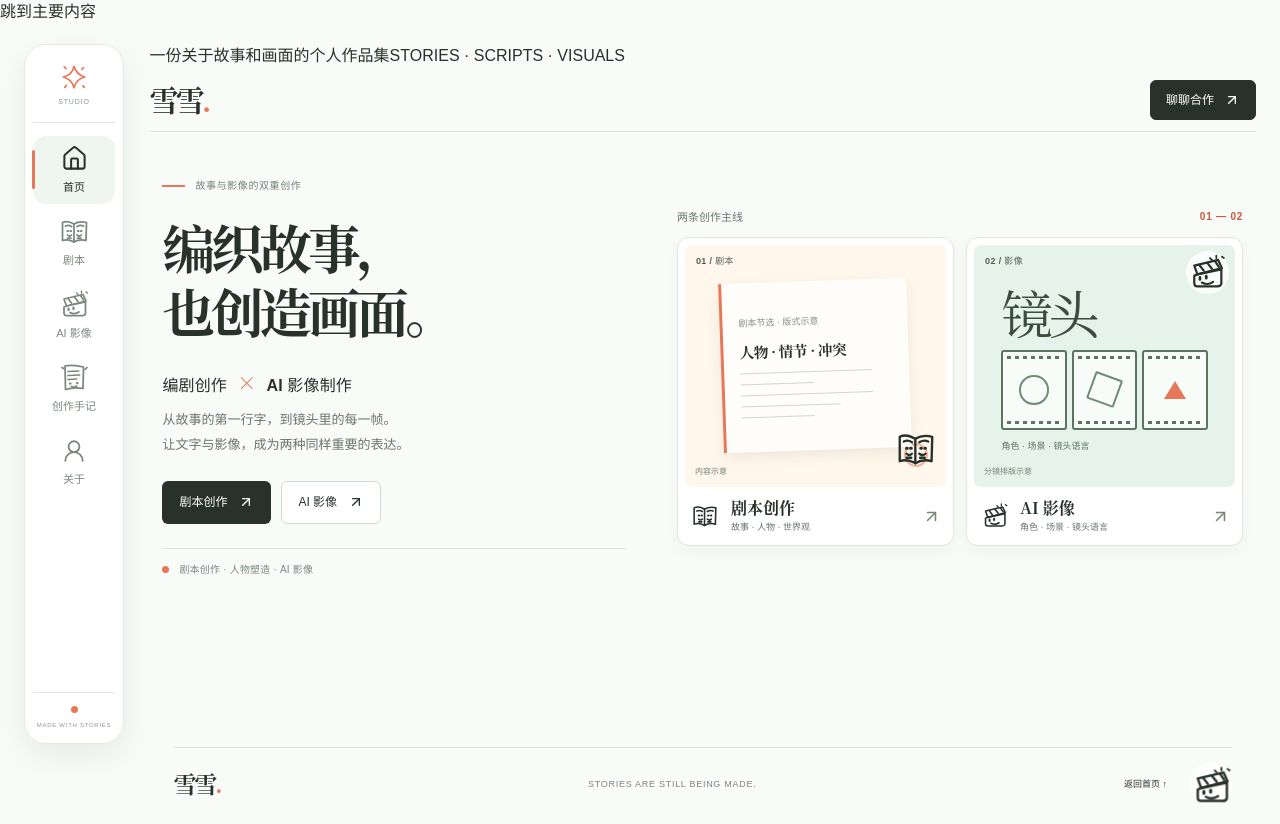
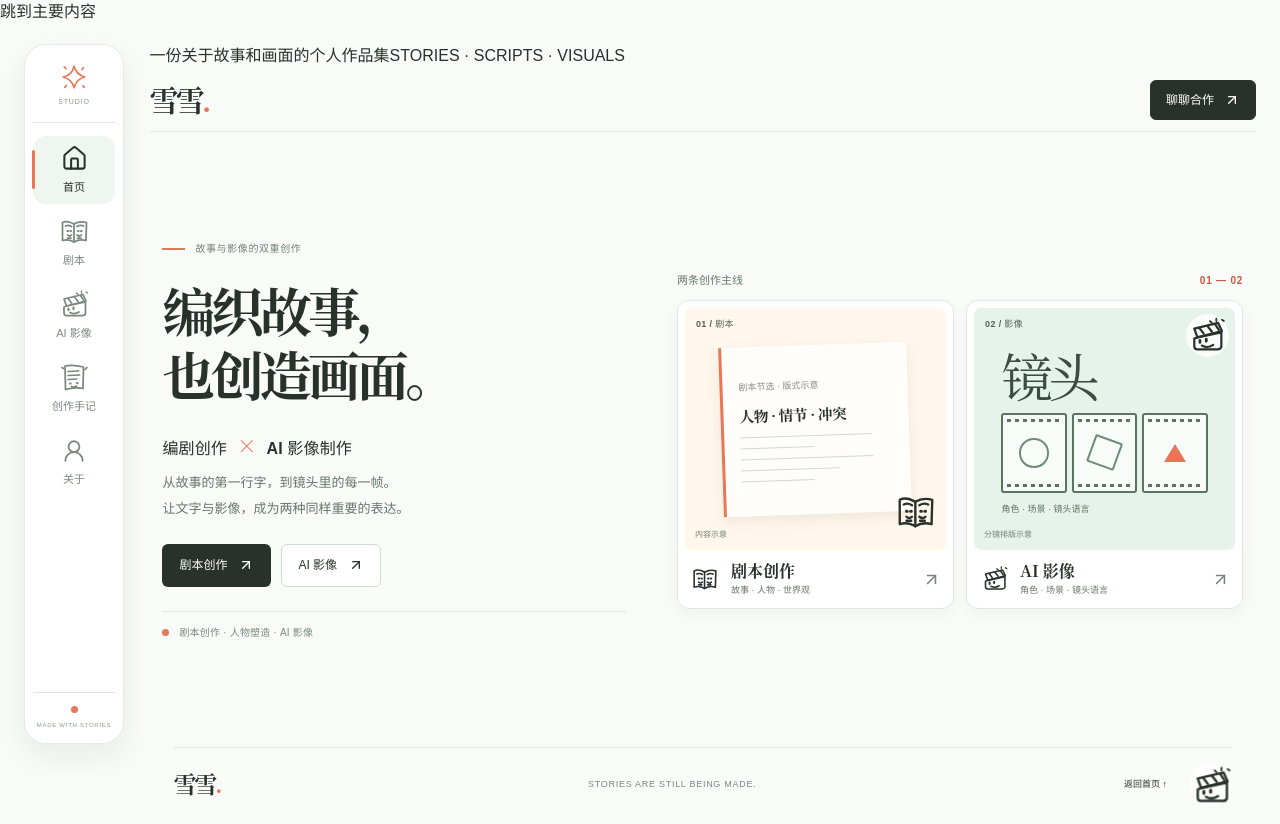
Before and after one commit to goheye/folio, a React (Vite) app: page / in a window 1280 px wide. Built offline with nearby package versions, Linux system fonts and the light colour scheme.

Commit message:
让内容区自然伸展并复用清爽分镜样式

```diff
--- a/src/styles/globals.css
+++ b/src/styles/globals.css
@@ -160,7 +160,7 @@ button:focus-visible, a:focus-visible { outline: 3px solid var(--accent); outlin
   transition: background .2s ease, transform .2s ease;
 }
 .header-contact:hover { background: #46544a; transform: translateY(-2px); }
-.surface-stage { flex: 1 0 auto; min-width: 0; margin: 0; padding: 0; border: 0; border-radius: 0; background: transparent; box-shadow: none; overflow: visible; }
+.surface-stage { display: flex; flex: 1 0 auto; flex-direction: column; justify-content: center; min-width: 0; margin: 0; padding: 0; border: 0; border-radius: 0; background: transparent; box-shadow: none; overflow: visible; }
 .site-main { min-width: 0; min-height: 0; }
 .site-main-home { display: flex; align-items: center; }
 .stage-enter { width: 100%; animation: stage-enter .28s ease both; }
@@ -289,16 +289,6 @@ button:focus-visible, a:focus-visible { outline: 3px solid var(--accent); outlin
   letter-spacing: .04em;
 }
 .home-script-visual { display: grid; place-items: center; background: #fff7eb; }
-.home-script-visual::after {
-  position: absolute;
-  right: 18px;
-  bottom: 20px;
-  width: 24px;
-  height: 24px;
-  border: 2px solid #f0b6a1;
-  border-radius: 50%;
-  content: "";
-}
 .home-script-sheet {
   position: relative;
   z-index: 1;
@@ -395,7 +385,12 @@ button:focus-visible, a:focus-visible { outline: 3px solid var(--accent); outlin
 .small-note { margin-top: 17px; color: #748b79; font-size: 11px; }
 .detail-film { grid-template-columns: minmax(0, 1fr) minmax(0, 1fr); }
 .detail-image { position: relative; min-height: 300px; background: #e6f3ea; }
-.detail-image .scene-art { display: block; width: 100%; height: 100%; object-fit: cover; }
+.detail-film-frames { display: grid; place-items: center; padding: 34px 20px; overflow: hidden; }
+.film-detail-number { position: absolute; top: 22px; left: 22px; color: #5c7362; font-size: 10px; font-weight: 650; letter-spacing: .08em; }
+.detail-film-strip { display: grid; grid-template-columns: repeat(3, minmax(0, 1fr)); gap: 12px; width: min(78%, 420px); transform: rotate(-2deg); transition: transform .24s ease; }
+.detail-film-strip .home-film-frame { border-width: 3px; }
+.detail-film-frames:hover .detail-film-strip { transform: rotate(0) translateY(-3px); }
+.detail-film-doodle { position: absolute; top: 15px; right: 15px; z-index: 2; }
 .placeholder-tag { position: absolute; bottom: 12px; left: 12px; padding: 6px 8px; border-radius: 3px; background: rgba(255,255,255,.9); color: #586b5d; font-size: 9px; }
 
 .journal { padding: 36px 0 54px; }
@@ -478,7 +473,7 @@ button:focus-visible, a:focus-visible { outline: 3px solid var(--accent); outlin
   .site-header { min-height: 55px; margin-bottom: 10px; border-bottom: 0; }
   .brand-mark { font-size: 26px; }
   .header-contact { min-height: 37px; padding-inline: 12px; font-size: 11px; }
-  .surface-stage { flex: none; }
+  .surface-stage { display: flex; flex: none; justify-content: flex-start; }
   .site-main-home { display: block; }
   .home-hero { grid-template-columns: minmax(0, 1fr); gap: 22px; padding: 20px 0 24px; }
   .home-intro h1 { margin-top: 14px; font-size: clamp(37px, 9vw, 51px); line-height: 1.13; }
@@ -515,6 +510,9 @@ button:focus-visible, a:focus-visible { outline: 3px solid var(--accent); outlin
   .detail-panel, .detail-film { grid-template-columns: minmax(0, 1fr); }
   .detail-graphic { min-height: 200px; }
   .detail-image { min-height: 230px; max-height: 340px; }
+  .detail-film-strip { width: 78%; gap: 7px; }
+  .detail-film-doodle { top: 8px; right: 8px; }
+  .detail-film-doodle .doodle-trigger { width: 48px; height: 48px; }
   .detail-body { padding: 25px 22px; }
   .journal-grid { grid-template-columns: minmax(0, 1fr); gap: 9px; }
   .journal-tile { min-height: 150px; padding: 20px; }
```
